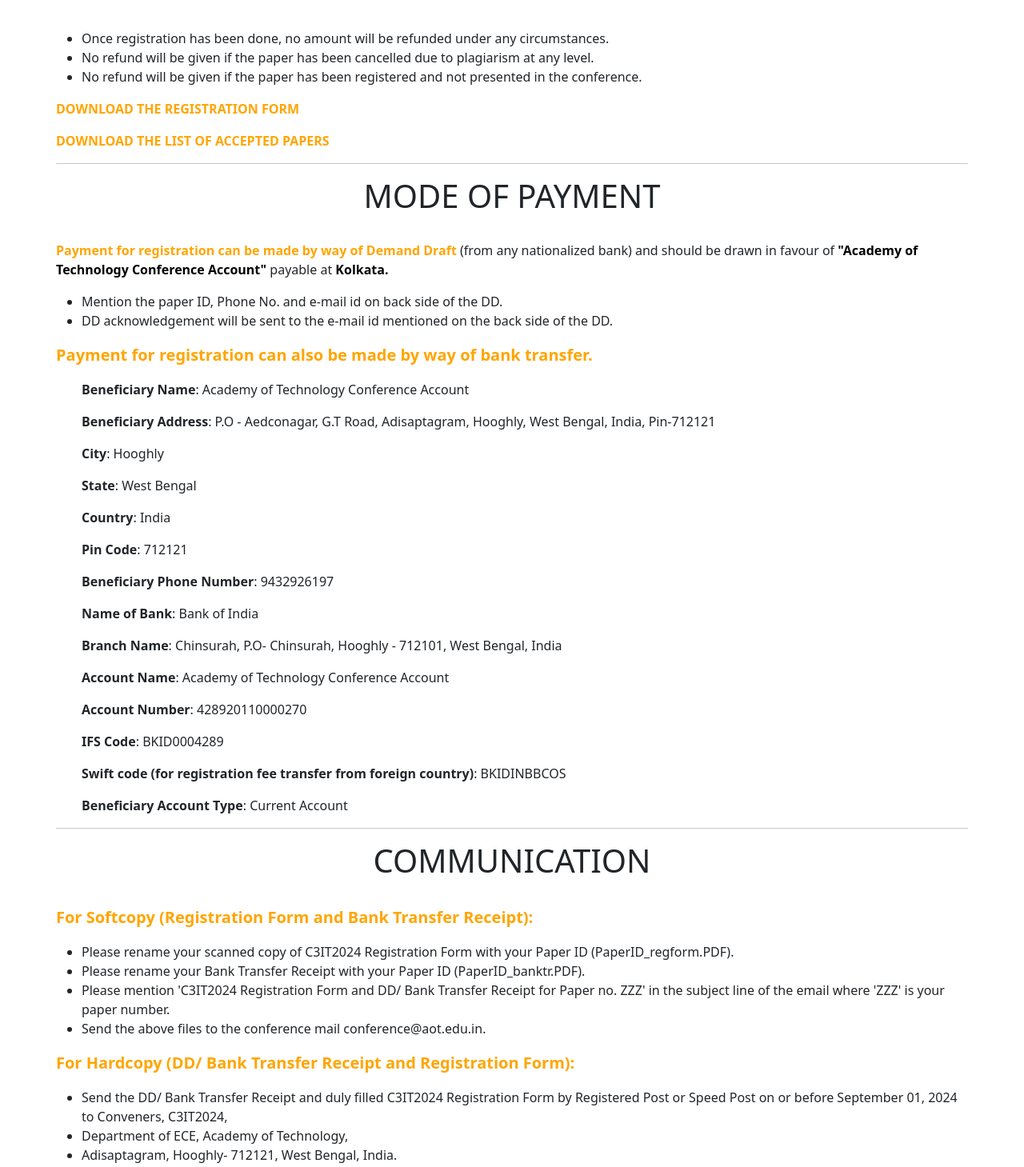
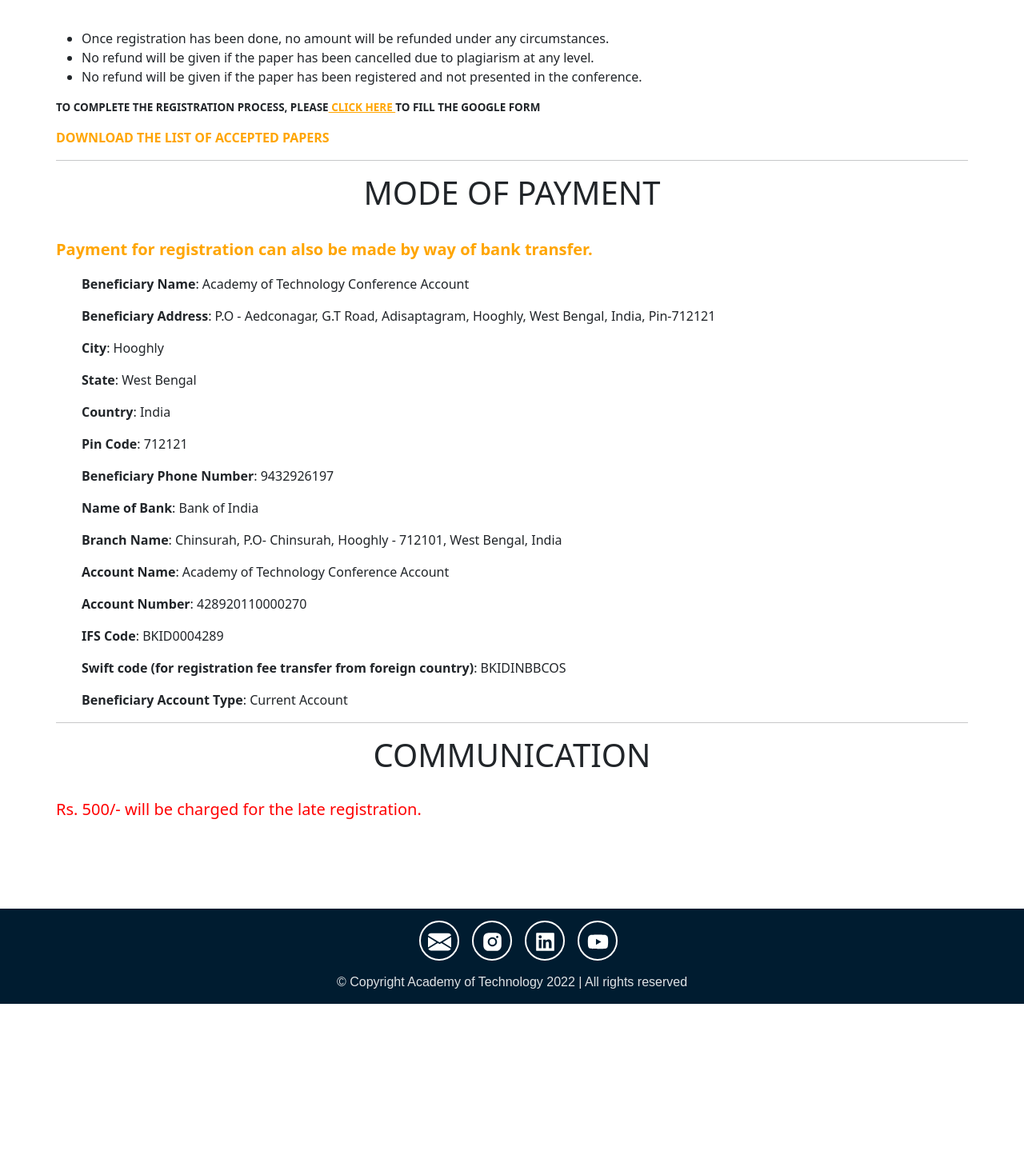
Before and after one commit to rony0000013/C3IT, a React (Create React App) app: page /Registration in a window 1280 px wide. Shown: the part 1611-3070 px from the top of the page at 80% size. After the commit the page ends 2866 px from the top, so only its background shows below. Built offline with nearby package versions, Linux system fonts and the light colour scheme.

Commit message:
very little changes in registration

```diff
--- a/src/component/Registration/Registration.css
+++ b/src/component/Registration/Registration.css
@@ -69,7 +69,10 @@
     border: solid 2px black;
     text-align: center;
 }
-
+.donwloadForm{
+    font-weight: bold;
+    font-size: 1.05vw;
+}
 @media (max-width:838px) {
     .regmain{
         margin: 14vh 15px;
--- a/src/component/Registration/Registration.js
+++ b/src/component/Registration/Registration.js
@@ -135,21 +135,27 @@
                 data[0].nonrefund.map((e)=>(<li style={{textAlign:"justify"}}>{e}</li>))
               }
             </ul>
-            <a href="https://docs.google.com/forms/d/1l232HBEk67ZUoJagb5AFGZBywjo9owFV_-PA_GQLcJs/viewform?pli=1&pli=1&edit_requested=true" style={{textDecoration:"none", color: "orange",fontWeight:700}}><p>DOWNLOAD THE REGISTRATION FORM</p></a>
+            {/* <a href="https://docs.google.com/forms/d/1l232HBEk67ZUoJagb5AFGZBywjo9owFV_-PA_GQLcJs/viewform?pli=1&pli=1&edit_requested=true" style={{textDecoration:"none", color: "orange",fontWeight:700}}><p>To complete the registration process, please click <span> </span>here to fill the Google Form</p></a>
+            <a href="#" style={{textDecoration:"none", color: "orange",fontWeight:700}}><p>DOWNLOAD THE LIST OF ACCEPTED PAPERS</p></a> */}
+            <p className="donwloadForm">TO COMPLETE THE REGISTRATION PROCESS, PLEASE<span>
+              <a href="https://forms.gle/oagHiFVmJpzp33gg6" style={{ color: "orange",fontWeight:700}}> CLICK HERE </a>
+            </span>TO FILL THE GOOGLE FORM</p>
+
             <a href="#" style={{textDecoration:"none", color: "orange",fontWeight:700}}><p>DOWNLOAD THE LIST OF ACCEPTED PAPERS</p></a>
+
         </div>
       </div>
       <hr/>
       {/* MODE OF PAYMENT  */}
       <div className='pay'>
             <h1 style={{textAlign:"center"}}>MODE OF PAYMENT</h1><br/>
-            <p>
+            {/* <p>
               <span style={{textDecoration:"none", color: "orange",fontWeight:700}}>Payment for registration can be made by way of Demand Draft</span> (from any nationalized bank) and should be drawn in favour of <span style={{textDecoration:"none", color: "black",fontWeight:700}}>"Academy of Technology Conference Account"</span> payable at <span style={{textDecoration:"none", color: "black",fontWeight:700}}>Kolkata.</span>
             </p>
             <ul>
               <li>Mention the paper ID, Phone No. and e-mail id on back side of the DD.</li>
               <li>DD acknowledgement will be sent to the e-mail id mentioned on the back side of the DD.</li>
-            </ul>
+            </ul> */}
             <p style={{textDecoration:"none", color: "orange",fontWeight:700, fontSize: "20px"}}>Payment for registration can also be made by way of bank transfer.</p>
             <ul>
               {key.map((k)=>(<p><span style={{fontWeight:700, fontSize: "16px"}}>{k}</span>: {data[0].pay[k]}</p>))}
@@ -160,16 +166,16 @@
     <div className='communication'>
         <div>
         <h1 style={{textAlign:"center"}}>COMMUNICATION</h1><br/>
-        <div>
+        {/* <div>
           <p style={{textDecoration:"none", color: "orange",fontWeight:700, fontSize: "20px"}}>For Softcopy (Registration Form and Bank Transfer Receipt):</p>
           <ul>
           {data[0].soft.map((s)=>(<li>{s}</li>))}
           </ul>
-        </div>
-          <p style={{textDecoration:"none", color: "orange",fontWeight:700, fontSize: "20px"}}>For Hardcopy (DD/ Bank Transfer Receipt and Registration Form):</p>
+        </div> */}
+          {/* <p style={{textDecoration:"none", color: "orange",fontWeight:700, fontSize: "20px"}}>For Hardcopy (DD/ Bank Transfer Receipt and Registration Form):</p>
           <ul>
           {data[0].hard.map((s)=>(<li>{s}</li>))}
-          </ul>
+          </ul> */}
         </div>
         <h5 style={{color:"red"}}>
             Rs. 500/- will be charged for the late registration.
--- a/src/component/Registration/RegistrationData.js
+++ b/src/component/Registration/RegistrationData.js
@@ -43,14 +43,15 @@
         soft:[
             "Please rename your scanned copy of C3IT2024 Registration Form with your Paper ID (PaperID_regform.PDF).",
             "Please rename your Bank Transfer Receipt with your Paper ID (PaperID_banktr.PDF).",
-            "Please mention 'C3IT2024 Registration Form and DD/ Bank Transfer Receipt for Paper no. ZZZ' in the subject line of the email where 'ZZZ' is your paper number.",
+            "Please mention 'C3IT2024 Registration Form and Bank Transfer Receipt for Paper no. ZZZ' in the subject line of the email where 'ZZZ' is your paper number.",
             "Send the above files to the conference mail conference@aot.edu.in."
         ],
         hard:[
-            "Send the DD/ Bank Transfer Receipt and duly filled C3IT2024 Registration Form by Registered Post or Speed Post on or before September 01, 2024 to Conveners, C3IT2024,",
-            "Department of ECE, Academy of Technology,",
-            "Adisaptagram, Hooghly- 712121, West Bengal, India.",
-            "Please mention 'C3IT2024 Registration Form and DD/ Bank Transfer Receipt for Paper no. ZZZ' on the top of the envelope."
+            "Send the Bank Transfer Receipt and duly filled C3IT2024 Registration Form by Registered Post or Speed Post on or before September 01, 2024 to Conveners, C3IT2024,",
+            // "Academy of Technology, Aedconagar Adisaptagram, Hooghly, PIN- 712121, Westbengal, India",
+            "Academy of Technology, Aedconagar Adisaptagram Hooghly-712121 West Bengal, India",
+            "Please mention 'C3IT2024 Registration Form and Bank Transfer Receipt for Paper no. ZZZ' on the top of the envelope.",
+            // "To complete the registration process, please click here to fill the Google Form"
         ]
     }
 ];
```
